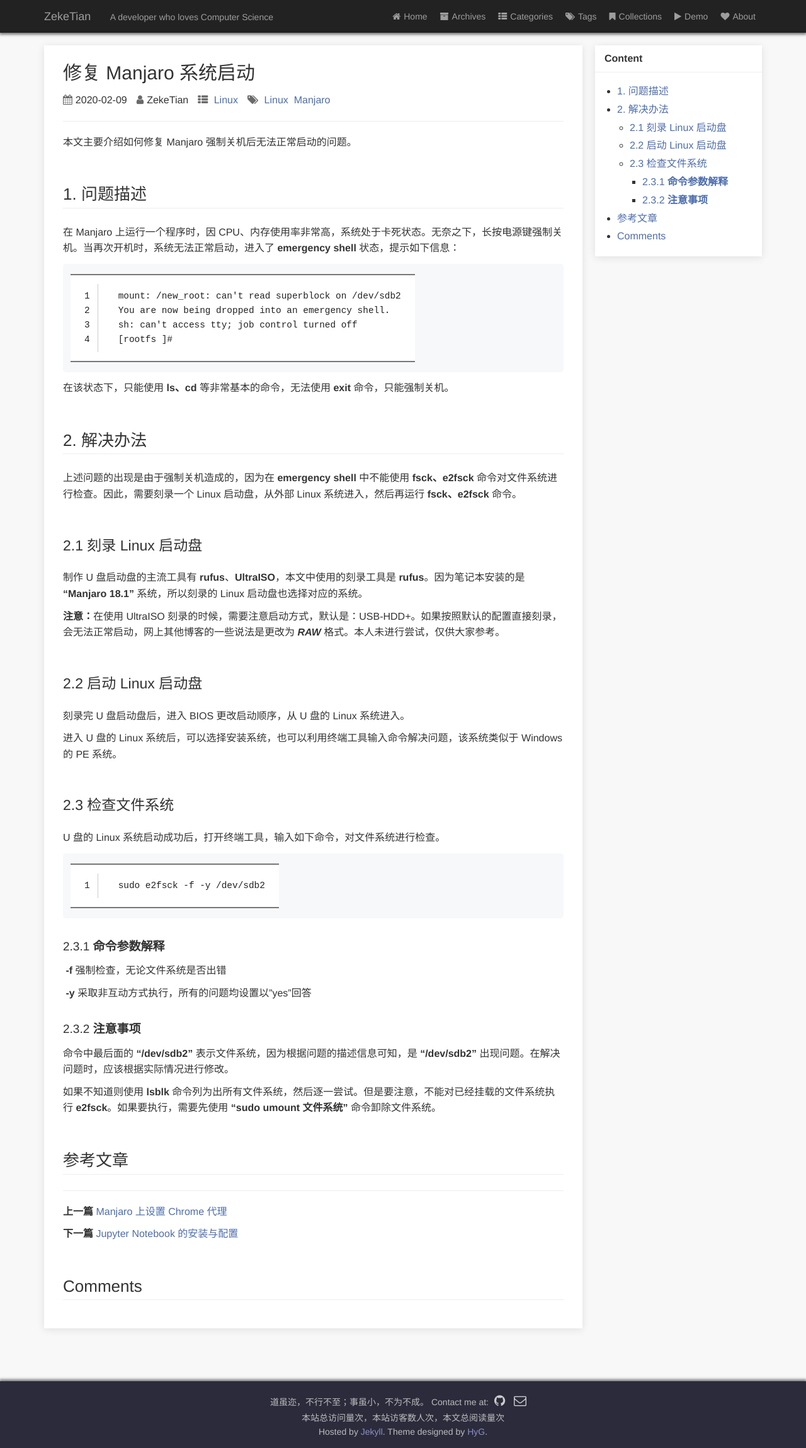
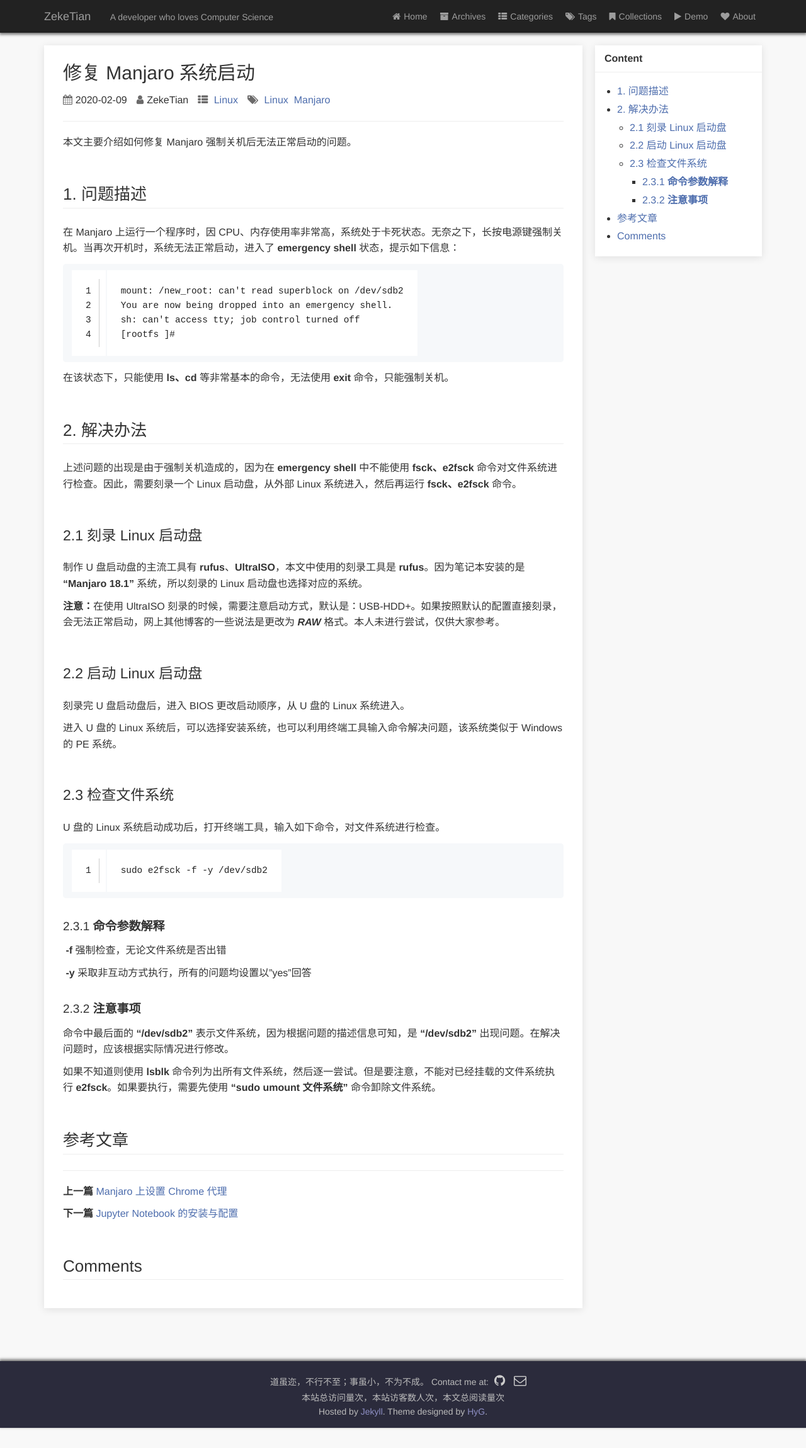
Before and after one commit to ZekeTian/zeketian-blog, a Jekyll site: the page built from _posts/2020-2-9-repair-manjaro-boot-error.md, in a window 1280 px wide. Shown: the whole page at 63% size. Built offline with Jekyll 4.4.1, drawn with Linux system fonts in a browser that asks for light colours; comment, search, counter and statistics services are not loaded; a style sheet for code colours, icons or effects is not loaded; after the commit the page ends 2267 px from its top, so only the background shows below that.

Commit message:
change style

```diff
--- a/_sass/rouge-github.scss
+++ b/_sass/rouge-github.scss
@@ -14,7 +14,7 @@ pre {
         color:#222;
         border: none;
         background-color: transparent; /* 多行代码时，清除单行代码的背景 */
-        .table {
+        > table {
             background-color: transparent;
             border: none;
             margin: 0px;
```
